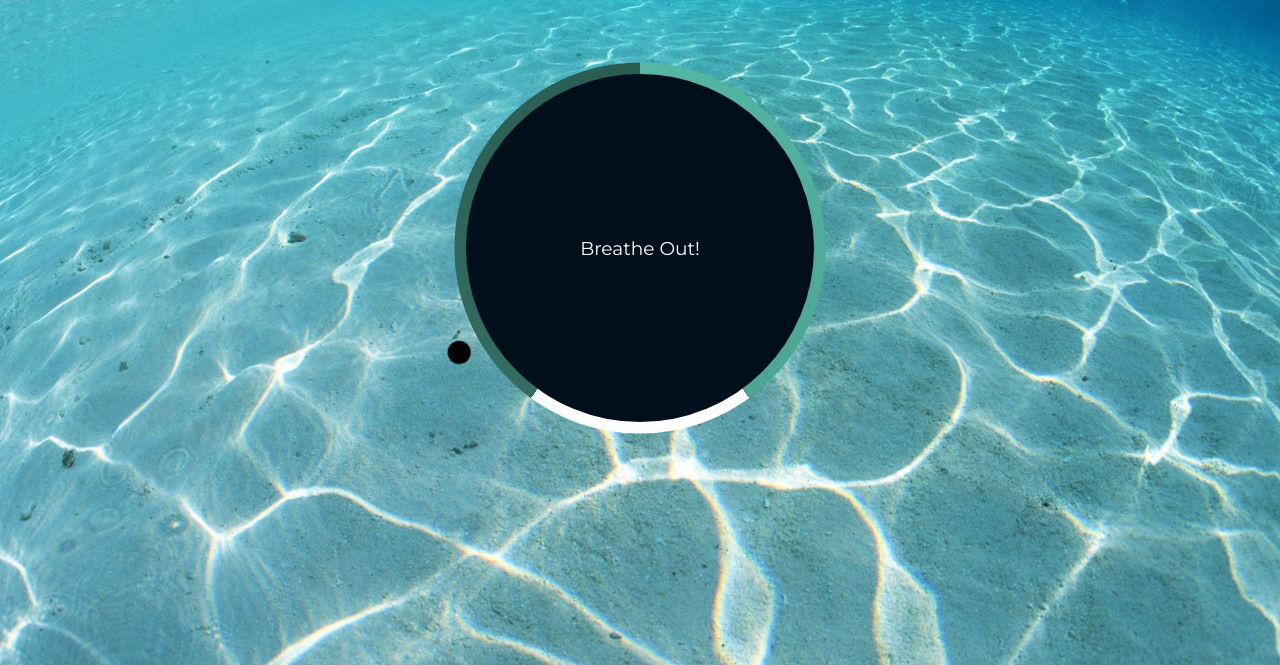
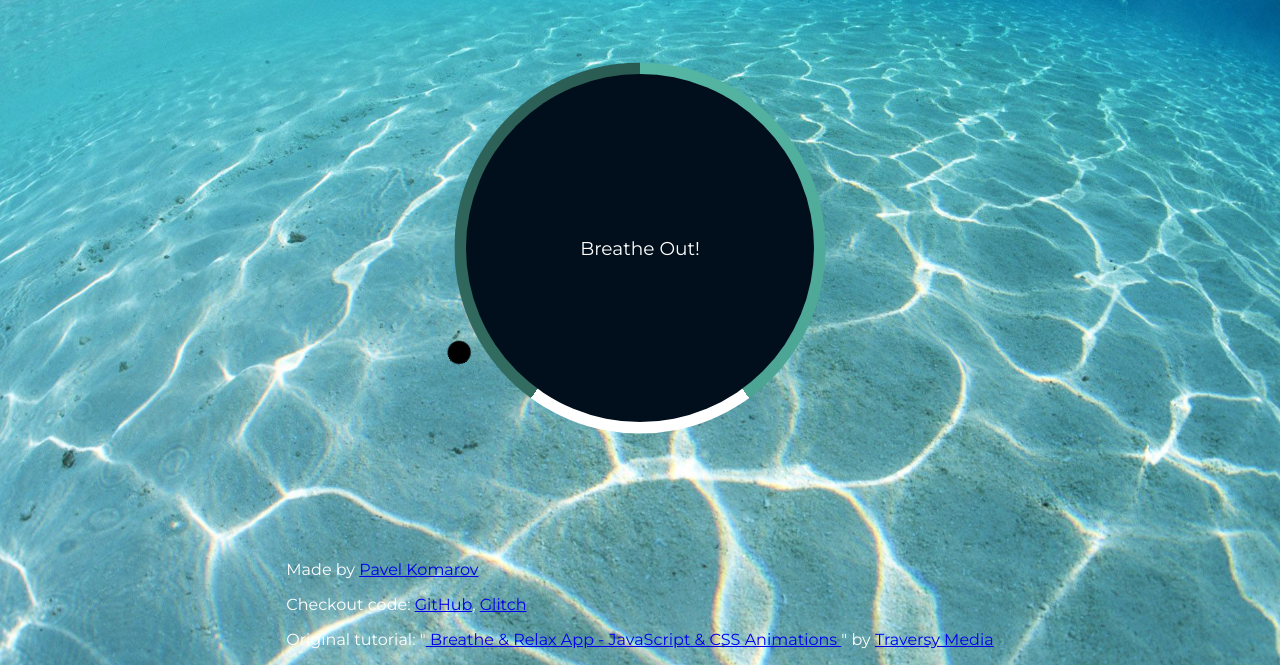
Before and after one commit to pakomarov/js-html-css_breath-and-relax, a plain HTML site: page index.html in a window 1280 px wide. Shown: the part 135-800 px from the top of the page. Drawn offline with Linux system fonts and the light colour scheme.

Commit message:
Adds footer with info

```diff
--- a/index.html
+++ b/index.html
@@ -12,7 +12,7 @@
   <div class="container">
     <div class="circle"></div>
 
-    <p id="text"></p>
+    <p id="text">Click me to start!</p>
 
     <div class="pointer-container">
       <div class="pointer"></div>
@@ -21,6 +21,24 @@
     <div class="gradient-circle"></div>
   </div>
 
+  <footer>
+    <p>Made by <a href="https://github.com/pakomarov">Pavel Komarov</a></p>
+    <p>Checkout code:
+      <a href="https://github.com/pakomarov/js-html-css_breath-and-relax">GitHub</a>,
+      <a href="https://glitch.com/~breath-and-relax">Glitch</a>
+    </p>
+    <p>
+      Original tutorial:
+      "<a href="https://www.youtube.com/watch?v=l-1ZrU6avzI">
+        Breathe & Relax App - JavaScript & CSS Animations
+      </a>"
+      by
+      <a href="https://www.youtube.com/channel/UC29ju8bIPH5as8OGnQzwJyA">
+        Traversy Media
+      </a>
+    </p>
+  </footer>
+
   <script src="script.js"></script>
 </body>
 </html>
```
